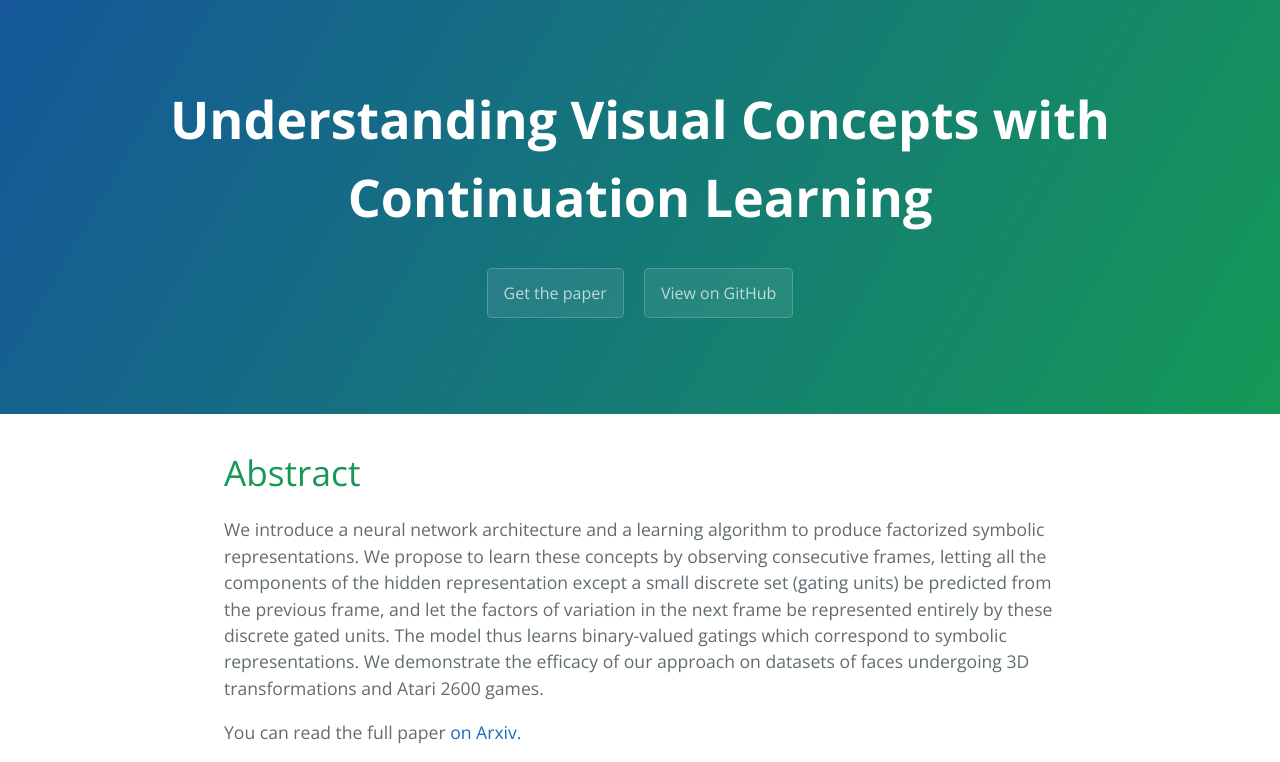
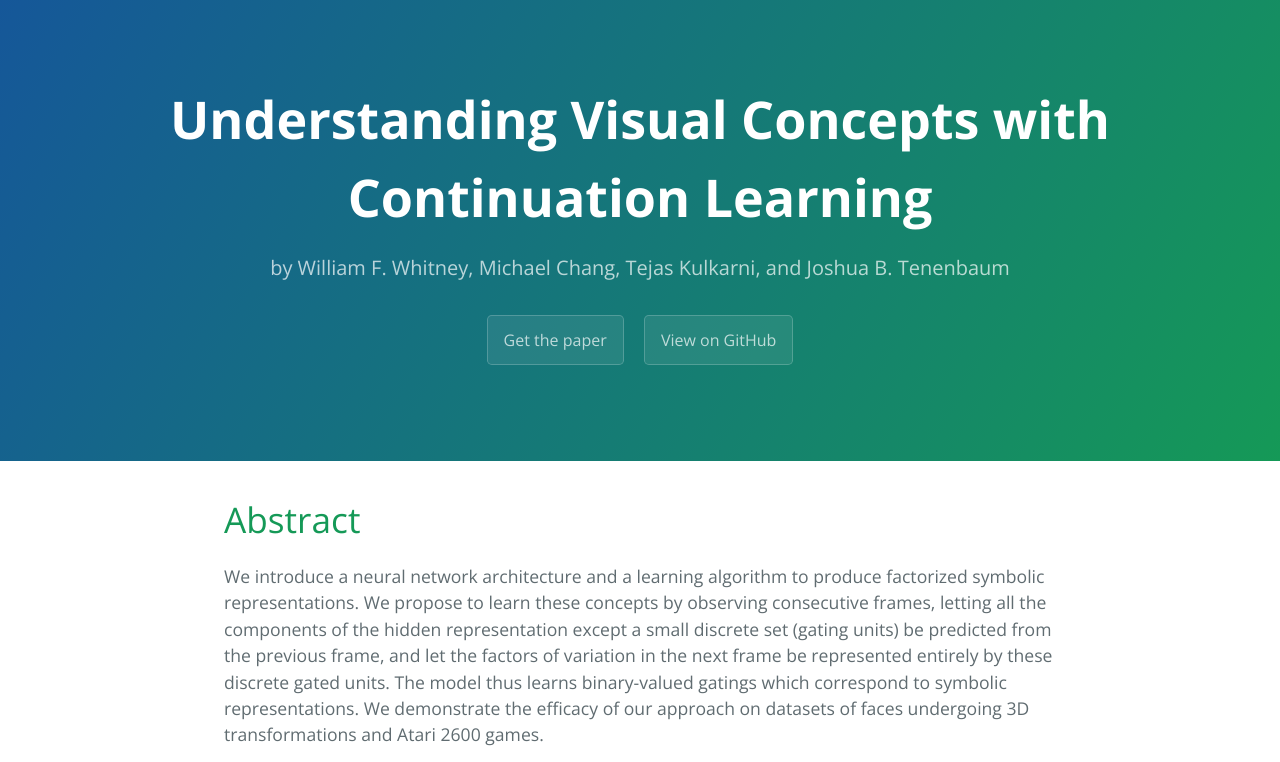
Before and after one commit to willwhitney/understanding-visual-concepts, a plain HTML site: page index.html in a window 1280 px wide. Shown: the top 762 px of the page. Drawn offline with nearby package versions, Linux system fonts and the light colour scheme.

Commit message:
add authors

```diff
--- a/index.html
+++ b/index.html
@@ -12,7 +12,7 @@
 <body>
     <section class="page-header">
         <h1 class="project-name">Understanding Visual Concepts with Continuation Learning</h1>
-        <h2 class="project-tagline"></h2>
+        <h2 class="project-tagline">by William F. Whitney, Michael Chang, Tejas Kulkarni, and Joshua B. Tenenbaum</h2>
         <a href="http://arxiv.org/abs/1602.06822" class="btn">Get the paper</a>
         <a href="https://github.com/willwhitney/unsupervised-dcign" class="btn">View on GitHub</a>
         <!-- <a href="https://github.com/willwhitney/unsupervised-dcign/zipball/master" class="btn">Download .zip</a> -->
```
